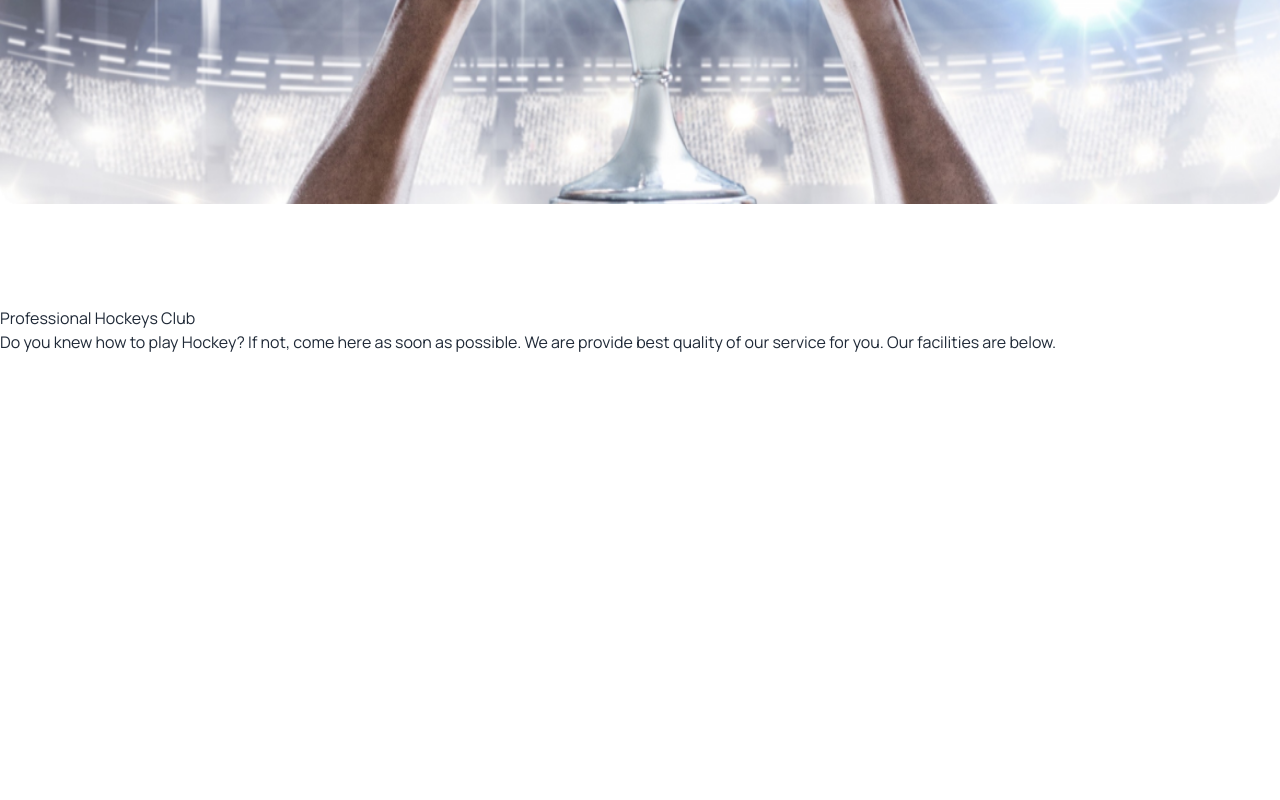
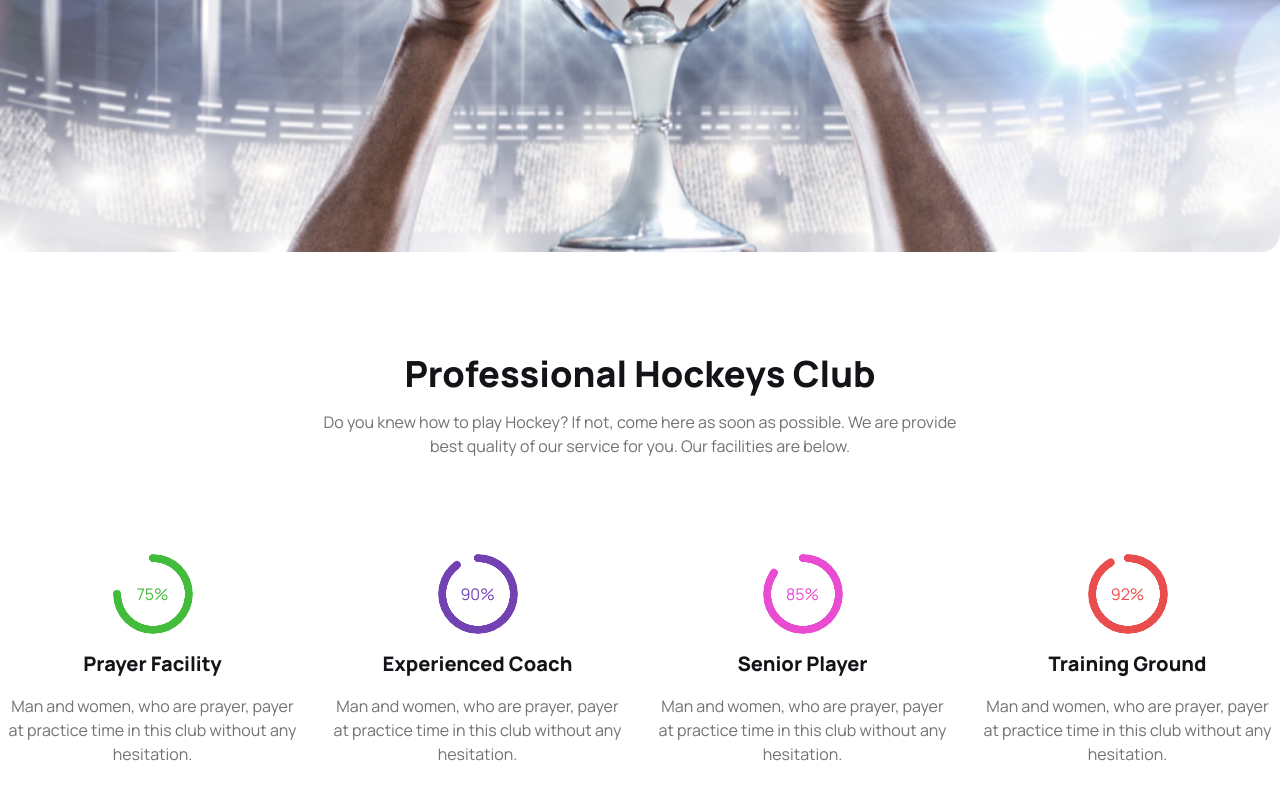
Before and after one commit to MukterHossain/B9A3-SYHockey-club, a plain HTML site: page index.html in a window 1280 px wide. Shown: the part 614-1414 px from the top of the page. Before the commit the page ends 1064 px from the top, so only its background shows below. Drawn offline with nearby package versions, Linux system fonts and the light colour scheme.

Commit message:
added progress section

```diff
--- a/index.html
+++ b/index.html
@@ -74,7 +74,7 @@
 
 
         <!-- Slide Section -->
-        <div>
+        <div class="mt-12">
 
             <div class="carousel w-full">
                 <div id="slide1" class="carousel-item relative w-full">
@@ -117,9 +117,38 @@
 
         <!-- Professional section  -->
         <div class="my-24">
-            <div>
-                <h2>Professional Hockeys Club</h2>
-                <p>Do you knew how to play Hockey? If not, come here as soon as possible. We are provide best quality of our service for you. Our facilities are below. </p>
+            <div class="text-center ">
+                <h2 class="text-3xl md:text-4xl lg:text-4xl text-[#131318] font-extrabold">Professional Hockeys Club</h2>
+                <p class="text-base text-[#13131899] px-2 md:px-24 lg:px-80 py-4">Do you knew how to play Hockey? If not, come here as soon as possible. We are provide best quality of our service for you. Our facilities are below. </p>
+            </div>
+
+
+            <!-- Progress -->
+            <div class="grid grid-cols-1 md:grid-cols-2 lg:grid-cols-4 mt-20 gap-5">
+              <!-- progress-1 -->
+              <div class="text-center">
+                <div class="radial-progress text-[#43bb3b]" style="--value:75;" role="progressbar">75%</div>
+                <h3 class="text-xl text-[#131318] font-extrabold py-4">Prayer Facility</h3>
+                <p class="text-base text-[#13131899] px-2 ">Man and women, who are prayer, payer at practice time in this club without any hesitation.</p>
+              </div>
+              <!-- progress-2 -->
+              <div class="text-center">
+                <div class="radial-progress text-[#7342b2]" style="--value:90;" role="progressbar">90%</div>
+                <h3 class="text-xl text-[#131318] font-extrabold py-4">Experienced Coach</h3>
+                <p class="text-base text-[#13131899] px-2 ">Man and women, who are prayer, payer at practice time in this club without any hesitation.</p>
+              </div>
+              <!-- progress-3 -->
+              <div class="text-center">
+                <div class="radial-progress text-[#e94bd1]" style="--value:85;" role="progressbar">85%</div>
+                <h3 class="text-xl text-[#131318] font-extrabold py-4">Senior Player</h3>
+                <p class="text-base text-[#13131899] px-2 ">Man and women, who are prayer, payer at practice time in this club without any hesitation.</p>
+              </div>
+              <!-- progress-4 -->
+              <div class="text-center">
+                <div class="radial-progress text-[#e94d4d]" style="--value:92;" role="progressbar">92%</div>
+                <h3 class="text-xl text-[#131318] font-extrabold py-4">Training Ground</h3>
+                <p class="text-base text-[#13131899] px-2 ">Man and women, who are prayer, payer at practice time in this club without any hesitation.</p>
+              </div>
             </div>
         </div>
 
```
Also changed, not shown: Images/hochey3.jpg (deleted), Images/hockey1.jpg (deleted), Images/hockey2.jpg (deleted).
